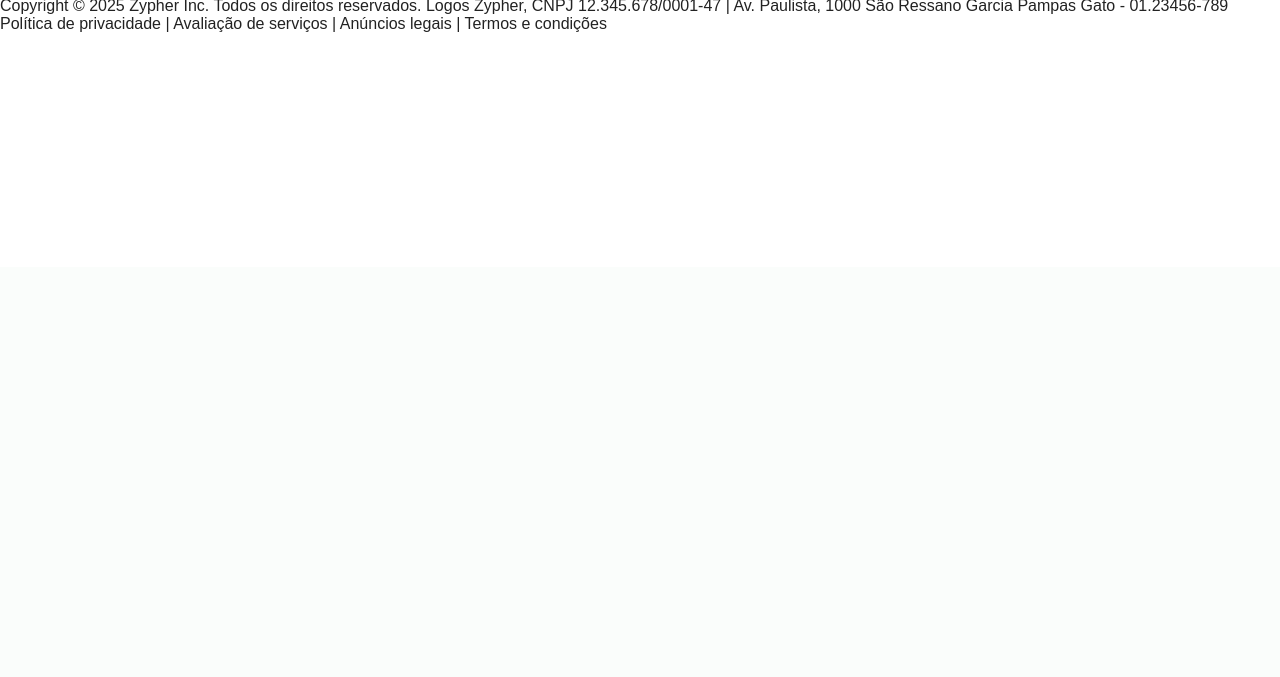
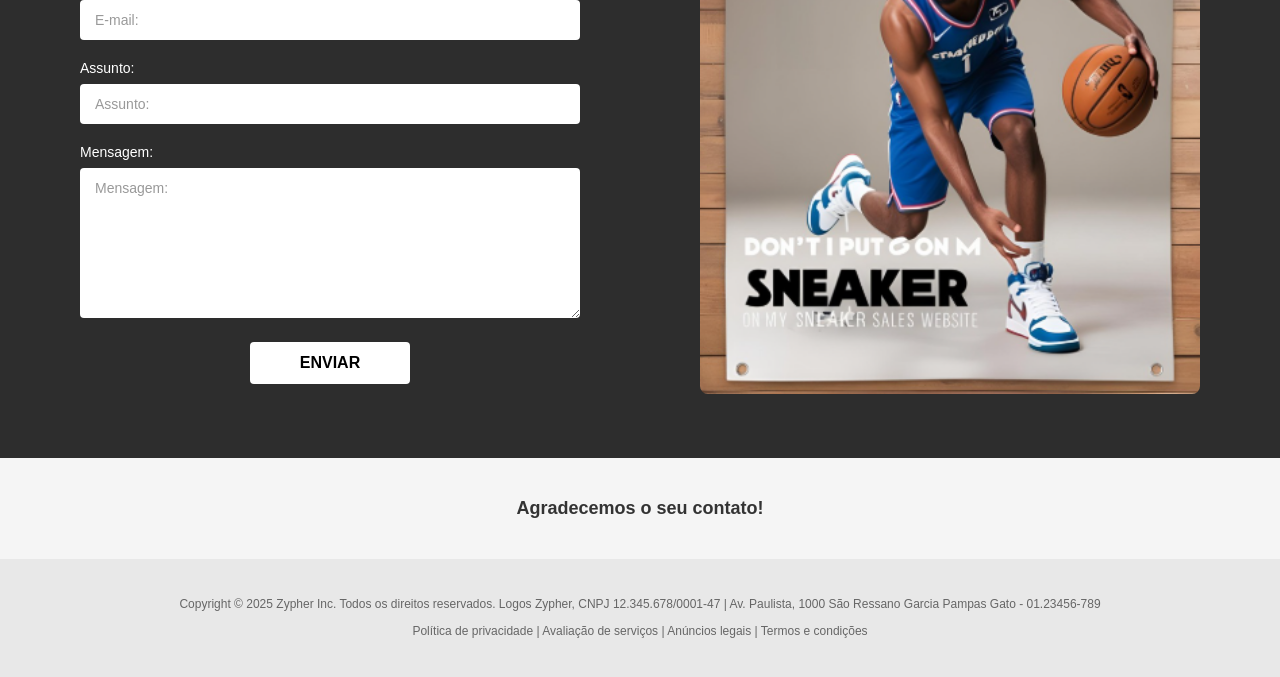
Before and after one commit to emanuelle-souza/ZYPHER, a PHP site: page /VIEWS/FaleConosco.php in a window 1280 px wide. Shown: the part 533-1210 px from the top of the page. Before the commit the page ends 565 px from the top, so only its background shows below. Run offline with PHP 8.4, Linux system fonts and the light colour scheme.

Commit message:
arruimação
arrumei o fale conosco e a ouvidoria do login

```diff
--- a/CSS/FaleConosco.css
+++ b/CSS/FaleConosco.css
@@ -80,3 +80,180 @@ nav a {
 nav a:hover {
   color: #8a90cc;
 }
+
+/* Hero Section */
+.hero-section {
+    background-color: #F2F2F2;
+    text-align: center;
+    padding: 60px 20px;
+}
+
+.hero-section h1 {
+    font-size: 48px;
+    font-weight: bold;
+    color: #2d2d2d;
+    margin-bottom: 25px;
+    letter-spacing: 2px;
+}
+
+.hero-section p {
+    max-width: 900px;
+    margin: 0 auto;
+    font-size: 16px;
+    line-height: 1.8;
+    color: #333;
+}
+
+/* Contact Section */
+.contact-section {
+    display: flex;
+    justify-content: space-between;
+    align-items: flex-start;
+    gap: 60px;
+    padding: 60px 80px;
+    background-color: #2d2d2d;
+}
+
+.contact-form {
+    flex: 1;
+    max-width: 500px;
+}
+
+.contact-form label {
+    display: block;
+    color: #fff;
+    font-size: 14px;
+    margin-bottom: 8px;
+    font-weight: 500;
+}
+
+.contact-form input,
+.contact-form textarea {
+    width: 100%;
+    padding: 12px 15px;
+    margin-bottom: 20px;
+    border: none;
+    border-radius: 4px;
+    font-size: 14px;
+    background-color: #fff;
+}
+
+.contact-form textarea {
+    resize: vertical;
+    min-height: 150px;
+    font-family: 'Arial', sans-serif;
+}
+
+.contact-form input::placeholder,
+.contact-form textarea::placeholder {
+    color: #999;
+}
+
+.submit-btn {
+    background-color: #fff;
+    color: #000;
+    border: none;
+    padding: 12px 50px;
+    font-size: 16px;
+    font-weight: bold;
+    cursor: pointer;
+    border-radius: 4px;
+    transition: background-color 0.3s, color 0.3s;
+    display: block;
+    margin: 0 auto;
+}
+
+.submit-btn:hover {
+    background-color: #f0f0f0;
+}
+
+.contact-image {
+    flex: 1;
+    max-width: 500px;
+}
+
+.contact-image img {
+    width: 100%;
+    height: auto;
+    border-radius: 8px;
+    object-fit: cover;
+}
+
+/* Thank You Section */
+.thank-you {
+    background-color: #f5f5f5;
+    text-align: center;
+    padding: 40px 20px;
+    font-size: 18px;
+    font-weight: 600;
+    color: #333;
+}
+
+/* Footer */
+footer {
+    background-color: #e8e8e8;
+    padding: 30px 40px;
+    text-align: center;
+    color: #666;
+    font-size: 12px;
+    line-height: 1.8;
+}
+
+footer p {
+    margin: 5px 0;
+}
+
+/* Responsividade */
+@media (max-width: 1024px) {
+    .contact-section {
+        flex-direction: column;
+        padding: 40px;
+        align-items: center;
+    }
+
+    .contact-form,
+    .contact-image {
+        max-width: 100%;
+    }
+
+    nav {
+        gap: 50px;
+    }
+}
+
+@media (max-width: 768px) {
+    .topo {
+        flex-direction: column;
+        gap: 15px;
+        padding: 15px 20px;
+    }
+
+    .busca {
+        width: 100%;
+        max-width: 100%;
+    }
+
+    nav {
+        flex-direction: column;
+        gap: 15px;
+        padding: 20px;
+    }
+
+    .hero-section h1 {
+        font-size: 32px;
+    }
+
+    .hero-section p {
+        font-size: 14px;
+    }
+
+    .contact-section {
+        padding: 30px 20px;
+    }
+
+
+    footer {
+        padding: 20px;
+        font-size: 11px;
+    }
+}
--- a/VIEWS/FaleConosco.php
+++ b/VIEWS/FaleConosco.php
@@ -4,7 +4,7 @@
     <meta charset="UTF-8">
     <meta name="viewport" content="width=device-width, initial-scale=1.0">
     <title>Fale Conosco - Zypher Sneakers</title>
-    <link rel="stylesheet" href="zypher/CSS/FaleConosco.css">
+    <link rel="stylesheet" href="/zypher/CSS/FaleConosco.css">
 </head>
 <body>
      <!-- Header -->
@@ -70,7 +70,7 @@
         </form>
 
         <div class="contact-image">
-            <img src="../MIDIA/faleconosco.jpg" alt="Sneaker Collection">
+            <img src="../MIDIA/faleconosco.png" alt="Sneaker Collection">
         </div>
     </section>
 
--- a/VIEWS/login.php
+++ b/VIEWS/login.php
@@ -46,7 +46,8 @@ if (!isset($_SESSION)) {
 
     <div class="f2">
         <img src="/zypher/midia/LogoDeitado.png" class="logo">
-        <img src="/zypher/midia/ouvidoria.png" class="ouvidoria">
+         <a href="/zypher/views/FaleConosco.php" class="ouvidoria" ><img src="/zypher/midia/ouvidoria.png"></a>
+
     </div>
     </div>
 </div>
```
Also changed, not shown: CSS/LoginCliente.css (+11 -5 lines).
